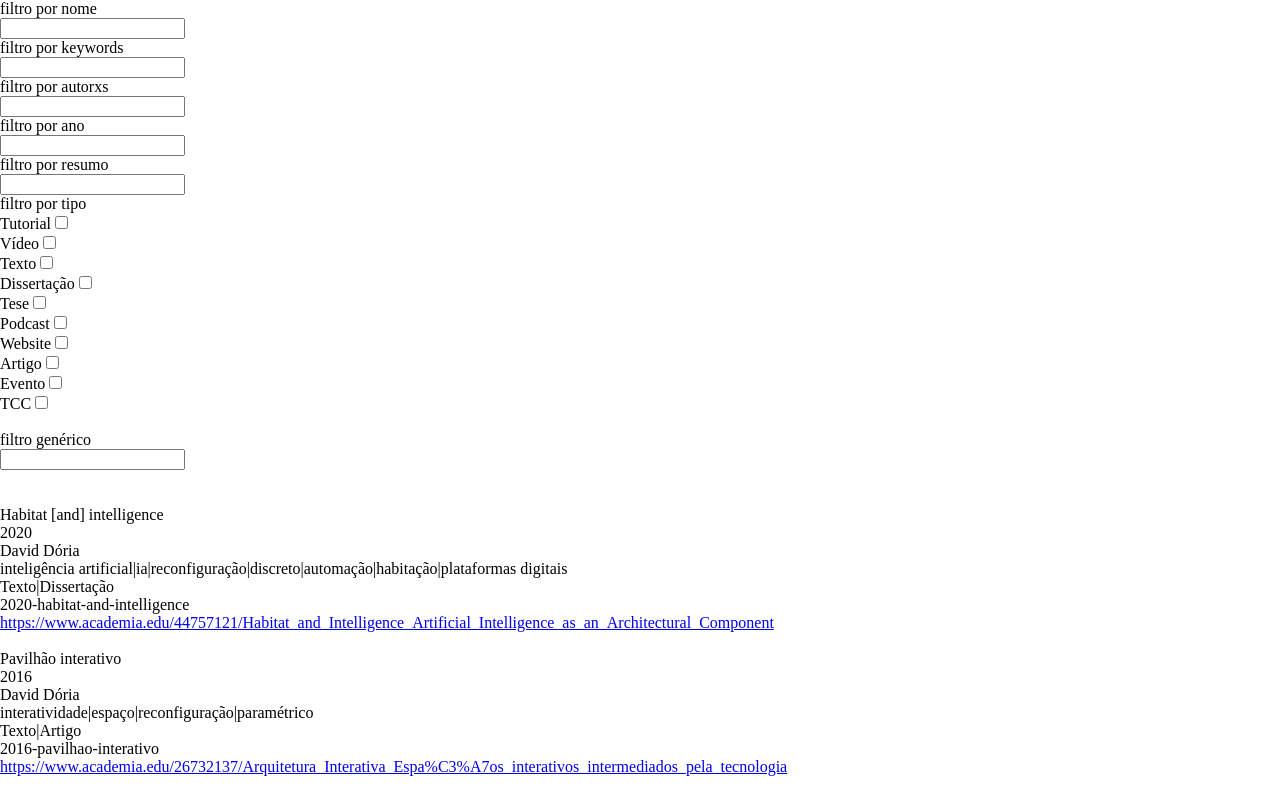
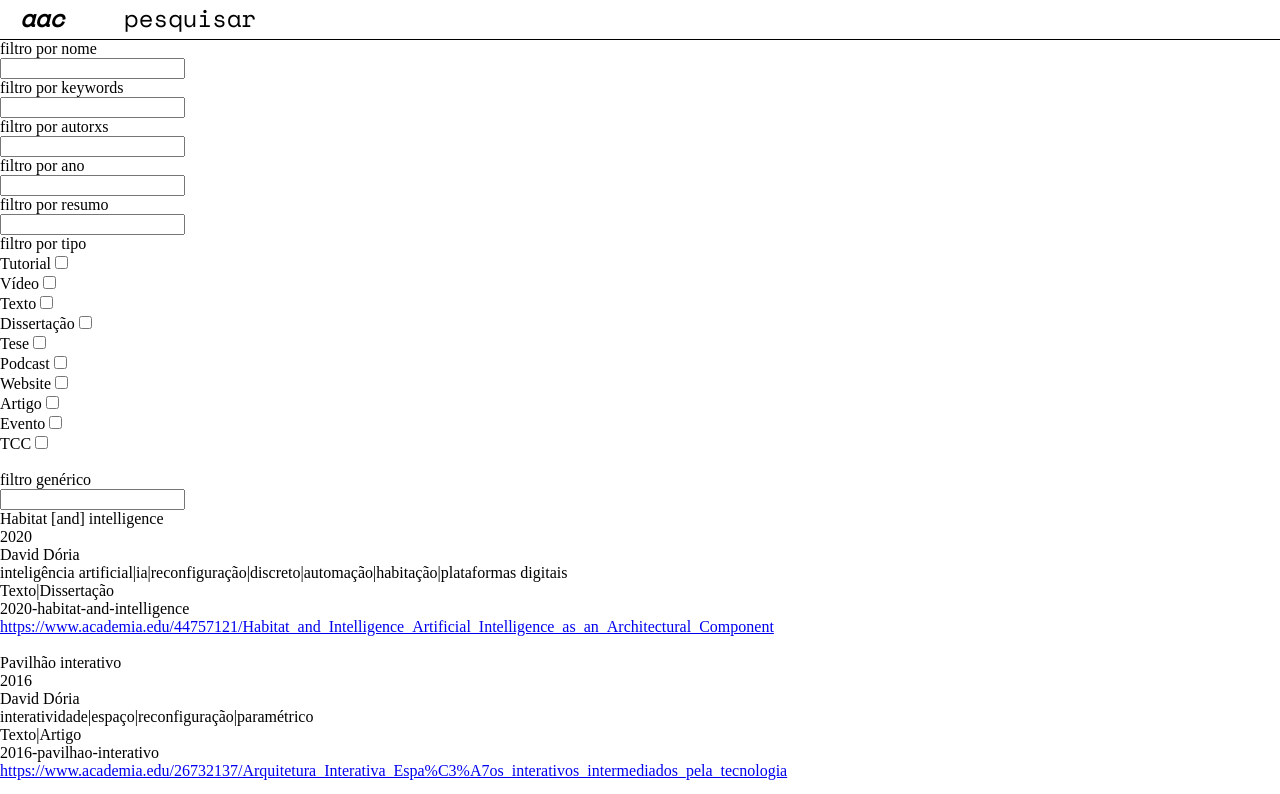
Before and after one commit to daversd/aac, a React (Vite) app: page / in a window 1280 px wide. Shown: the top 794 px of the page. Built offline with nearby package versions, Linux system fonts and the light colour scheme.

Commit message:
adicionado Routes e sperando filtro do resultado

```diff
--- a/src/app/app.tsx
+++ b/src/app/app.tsx
@@ -1,98 +1,19 @@
-import { FC, useCallback, useEffect, useState } from 'react';
-import { EntryFC } from '../components/entry-fc';
-import { Entry, EntryType } from '../core/entry';
+import { FC, useCallback, useState } from 'react';
+import { FilterPanelFC } from '../components/filter-panel-fc/filter-panel-fc';
+import { ResearchResultFC } from '../components/research-result-fc/research-result-fc';
+import { Entry } from '../core/entry';
 import { acervo } from '../data/acervo';
-import { FilterEntriesByData, FilterEntriesGeneric } from '../utils/filter-entries';
-import { TypeFilterFC } from '../components/type-filter-fc';
 
 export const App: FC = () => {
   const [allData] = useState<Entry[]>(acervo);
   const [filteredData, setFilteredData] = useState<Entry[]>(allData);
-  const [nameFilter, setNameFilter] = useState<string>('');
-  const [keywordFilter, setKeywordFilter] = useState<string>('');
-  const [authorFilter, setAuthorFilter] = useState<string>('');
-  const [typeFilter, setTypeFilter] = useState<string>('');
-  const [yearFilter, setYearFilter] = useState<string>('');
-  const [abstractFilter, setAbstractFilter] = useState<string>('');
-  const [genericFilter, setGenericFilter] = useState<string>('');
 
-  const updateTypeFilter = useCallback((value: EntryType[]) => {
-    const string = value.join(' ');
-    setTypeFilter(string);
-  }, [typeFilter]);
-
-  // filtra os elementos quando os campos individuais são atualizados
-  useEffect(() => {
-    const allPatterns = ''.concat(keywordFilter, authorFilter, typeFilter, yearFilter, abstractFilter, nameFilter);
-    if (allPatterns === '') {
-      setFilteredData(allData);
-      return;
-    }
-
-    setFilteredData(FilterEntriesByData({
-      entries: allData,
-      nameFilter: stringToPatterns(nameFilter),
-      keywordsFilter: stringToPatterns(keywordFilter),
-      authorFilter: stringToPatterns(authorFilter),
-      typeFilter: stringToPatterns(typeFilter),
-      yearFilter: stringToPatterns(yearFilter),
-      abstractFilter: stringToPatterns(abstractFilter)
-    }));
-  }, [keywordFilter, authorFilter, typeFilter, yearFilter, abstractFilter, nameFilter]);
-
-  useEffect(() => {
-    const pattern = stringToPatterns(genericFilter);
-    if (!pattern) {
-      setFilteredData(allData);
-      return;
-    }
-
-    setFilteredData(FilterEntriesGeneric(allData, pattern));
-  }, [genericFilter]);
+  const updateFilteredData = useCallback((filtered: Entry[]) => {
+    setFilteredData(filtered);
+  }, [])
 
   return <>
-    <div>
-      <label >filtro por nome</label> <br />
-      <input onChange={e => setNameFilter(e.target.value)}></input>
-    </div>
-    <div>
-      <label >filtro por keywords</label> <br />
-      <input onChange={e => setKeywordFilter(e.target.value)}></input>
-    </div>
-    <div>
-      <label >filtro por autorxs</label> <br />
-      <input onChange={e => setAuthorFilter(e.target.value)}></input>
-    </div>
-    <div>
-      <label >filtro por ano</label> <br />
-      <input onChange={e => setYearFilter(e.target.value)}></input>
-    </div>
-    <div>
-      <label >filtro por resumo</label> <br />
-      <input onChange={e => setAbstractFilter(e.target.value)}></input>
-    </div>
-    <div>
-      <label >filtro por tipo</label> <br />
-      <TypeFilterFC updateFilter={updateTypeFilter} />
-    </div>
-    <br />
-    <div>
-      <label >filtro genérico</label> <br />
-      <input onChange={e => setGenericFilter(e.target.value)}></input>
-    </div>
-    <br />
-    <br />
-    {filteredData.map((e, i) =>
-      <div key={i}>
-        <EntryFC entry={e} />
-        <br />
-      </div>
-    )}
+    <FilterPanelFC updateFilteredData={updateFilteredData} />
+    <ResearchResultFC content={filteredData}/>
   </>;
 };
-
-function stringToPatterns (str: string): string[] | undefined {
-  str.replace(',', '');
-  const pattern = str.split(' ').filter(p => p !== '');
-  return pattern.length === 0 ? undefined : pattern;
-}
--- a/src/components/entry-fc.tsx
+++ b/src/components/entry-fc/entry-fc.tsx
@@ -1,5 +1,5 @@
 import { FC } from 'react';
-import { Entry } from '../core/entry';
+import { Entry } from '../../core/entry';
 
 export interface EntryFCProps {
   entry: Entry;
--- /dev/null
+++ b/src/components/filter-panel-fc/filter-panel-fc.tsx
@@ -0,0 +1,93 @@
+import { FC, useCallback, useEffect, useState } from "react";
+import { TypeFilterFC } from "../type-filter-fc/type-filter-fc";
+import { Entry, EntryType } from "../../core/entry";
+import { acervo } from "../../data/acervo";
+import { FilterEntriesByData, FilterEntriesGeneric } from "../../utils/filter-entries";
+
+export interface FilterPanelProps {
+  updateFilteredData: (filteredData: Entry[]) => void;
+}
+
+export const FilterPanelFC: FC<FilterPanelProps> = ({ updateFilteredData }) => {
+  const [allData] = useState<Entry[]>(acervo);
+  // const [_, setFilteredData] = useState<Entry[]>(allData);
+  const [nameFilter, setNameFilter] = useState<string>('');
+  const [keywordFilter, setKeywordFilter] = useState<string>('');
+  const [authorFilter, setAuthorFilter] = useState<string>('');
+  const [typeFilter, setTypeFilter] = useState<string>('');
+  const [yearFilter, setYearFilter] = useState<string>('');
+  const [abstractFilter, setAbstractFilter] = useState<string>('');
+  const [genericFilter, setGenericFilter] = useState<string>('');
+
+  const updateTypeFilter = useCallback((value: EntryType[]) => {
+    const string = value.join(' ');
+    setTypeFilter(string);
+  }, [typeFilter]);
+
+  // filtra os elementos quando os campos individuais são atualizados
+  useEffect(() => {
+    const allPatterns = ''.concat(keywordFilter, authorFilter, typeFilter, yearFilter, abstractFilter, nameFilter);
+    if (allPatterns === '') {
+      updateFilteredData(allData);
+      return;
+    }
+
+    updateFilteredData(FilterEntriesByData({
+      entries: allData,
+      nameFilter: stringToPatterns(nameFilter),
+      keywordsFilter: stringToPatterns(keywordFilter),
+      authorFilter: stringToPatterns(authorFilter),
+      typeFilter: stringToPatterns(typeFilter),
+      yearFilter: stringToPatterns(yearFilter),
+      abstractFilter: stringToPatterns(abstractFilter)
+    }));
+  }, [keywordFilter, authorFilter, typeFilter, yearFilter, abstractFilter, nameFilter]);
+
+  useEffect(() => {
+    const pattern = stringToPatterns(genericFilter);
+    if (!pattern) {
+      updateFilteredData(allData);
+      return;
+    }
+
+    updateFilteredData(FilterEntriesGeneric(allData, pattern));
+  }, [genericFilter]);
+
+  return <>
+    <div>
+      <label >filtro por nome</label> <br />
+      <input onChange={e => setNameFilter(e.target.value)}></input>
+    </div>
+    <div>
+      <label >filtro por keywords</label> <br />
+      <input onChange={e => setKeywordFilter(e.target.value)}></input>
+    </div>
+    <div>
+      <label >filtro por autorxs</label> <br />
+      <input onChange={e => setAuthorFilter(e.target.value)}></input>
+    </div>
+    <div>
+      <label >filtro por ano</label> <br />
+      <input onChange={e => setYearFilter(e.target.value)}></input>
+    </div>
+    <div>
+      <label >filtro por resumo</label> <br />
+      <input onChange={e => setAbstractFilter(e.target.value)}></input>
+    </div>
+    <div>
+      <label >filtro por tipo</label> <br />
+      <TypeFilterFC updateFilter={updateTypeFilter} />
+    </div>
+    <br />
+    <div>
+      <label >filtro genérico</label> <br />
+      <input onChange={e => setGenericFilter(e.target.value)}></input>
+    </div>
+  </>;
+};
+
+function stringToPatterns (str: string): string[] | undefined {
+  str.replace(',', '');
+  const pattern = str.split(' ').filter(p => p !== '');
+  return pattern.length === 0 ? undefined : pattern;
+}
--- /dev/null
+++ b/src/components/nav-bar-fc/nav-bar-fc.module.scss
@@ -0,0 +1,53 @@
+.linkText {
+    margin-right: 60px;
+    font-family: 'Space Mono', monospace;
+    font-size: 18pt;
+    padding-top: 50px;
+    color: black;
+    text-decoration: none;
+    vertical-align: top;
+    display: inline;
+}
+
+.linkText:hover {
+    text-decoration: underline;
+    font-weight: bold;
+    cursor: pointer;
+}
+
+
+.title {
+    margin-right: 60px;
+    font-family: 'Space Mono', monospace;
+    font-size: 18pt;
+    font-style: italic;
+    font-weight: bold;
+    color: black;
+    text-decoration: none;
+    vertical-align: top;
+    white-space: nowrap;
+    display: inline;
+}
+
+.li {
+    display: inline;
+}
+
+.ul {
+    list-style-type: none;
+    margin: 0;
+    padding: 0;
+    padding-left: 20px;
+    overflow-x: auto;
+    overflow-y: hidden;
+    border-bottom: solid 1px;
+    position: fixed;
+    z-index: 999;
+    background-color: #FFFFFF;
+    width: 100vw;
+    height: 40px;
+}
+
+.ul::-webkit-scrollbar {
+    display: none;
+}
--- /dev/null
+++ b/src/components/nav-bar-fc/nav-bar-fc.tsx
@@ -0,0 +1,13 @@
+import { FC } from 'react';
+import { Link } from 'react-router-dom';
+
+import style from './nav-bar-fc.module.scss';
+
+export const NavBarFC: FC = () => {
+  return <nav>
+    <ul className={style.ul}>
+      <li className={style.li}><a className={style.title}>{'aac'}</a></li>
+      <li className={style.li}><Link className={style.linkText} to='/'>pesquisar</Link></li>
+    </ul>
+  </nav>;
+};
--- /dev/null
+++ b/src/components/research-result-fc/research-result-fc.tsx
@@ -0,0 +1,17 @@
+import { FC } from "react"
+import { Entry } from "../../core/entry"
+import { EntryFC } from "../entry-fc/entry-fc"
+
+export interface ResearchResultProps {
+  content: Entry[]
+}
+
+export const ResearchResultFC: FC<ResearchResultProps> = ({ content }) => {
+    return <>
+    {content.map((e, i) =>
+      <div key={i}>
+        <EntryFC entry={e} />
+        <br />
+      </div>
+    )}</>
+}
--- a/src/components/type-filter-fc.tsx
+++ b/src/components/type-filter-fc/type-filter-fc.tsx
@@ -1,5 +1,5 @@
 import { FC, useCallback, useState } from 'react';
-import { EntryType } from '../core/entry';
+import { EntryType } from '../../core/entry';
 
 export interface TypeFilterFCProps {
   updateFilter: (value: EntryType[]) => void;
--- a/src/main.tsx
+++ b/src/main.tsx
@@ -1,10 +1,26 @@
 import ReactDOM from 'react-dom/client';
 import { StrictMode } from 'react';
 import { App } from './app/app';
+import { BrowserRouter, Route, Routes } from 'react-router-dom';
+import { SiteFC } from './site-fc';
 
 const root = ReactDOM.createRoot(document.getElementById('root') as HTMLElement);
 root.render(
   <StrictMode>
-    <App />
+    <BrowserRouter>
+      <Routes>
+        <Route path='/' element={<SiteFC />}>
+          <Route path='/' element={<App />} />
+          <Route
+            path='*'
+            element={
+              <main style={{ padding: '1rem' }}>
+                <p>Ops, não tem nada aqui 🤷</p>
+              </main>
+            }
+          />
+        </Route>
+      </Routes>
+    </BrowserRouter>
   </StrictMode>
 );
--- /dev/null
+++ b/src/site-fc.module.scss
@@ -0,0 +1,8 @@
+.mainContent {
+    background-color: #FFFFFF;
+    min-height: 100vh;
+}
+
+.nestedContent {
+    padding-top: 40px;
+}
--- /dev/null
+++ b/src/site-fc.tsx
@@ -0,0 +1,13 @@
+import { FC } from 'react';
+import { Outlet } from 'react-router-dom';
+import style from './site-fc.module.scss';
+import { NavBarFC } from './components/nav-bar-fc/nav-bar-fc';
+
+export const SiteFC: FC = () => {
+  return <div className={style.mainContent}>
+    <NavBarFC />
+    <div className={style.nestedContent}>
+      <Outlet />
+    </div>
+  </div>;
+};
```
Also changed, not shown: package.json (+5 -4 lines), 1 other file (tests, documents, lock files or other folders).
